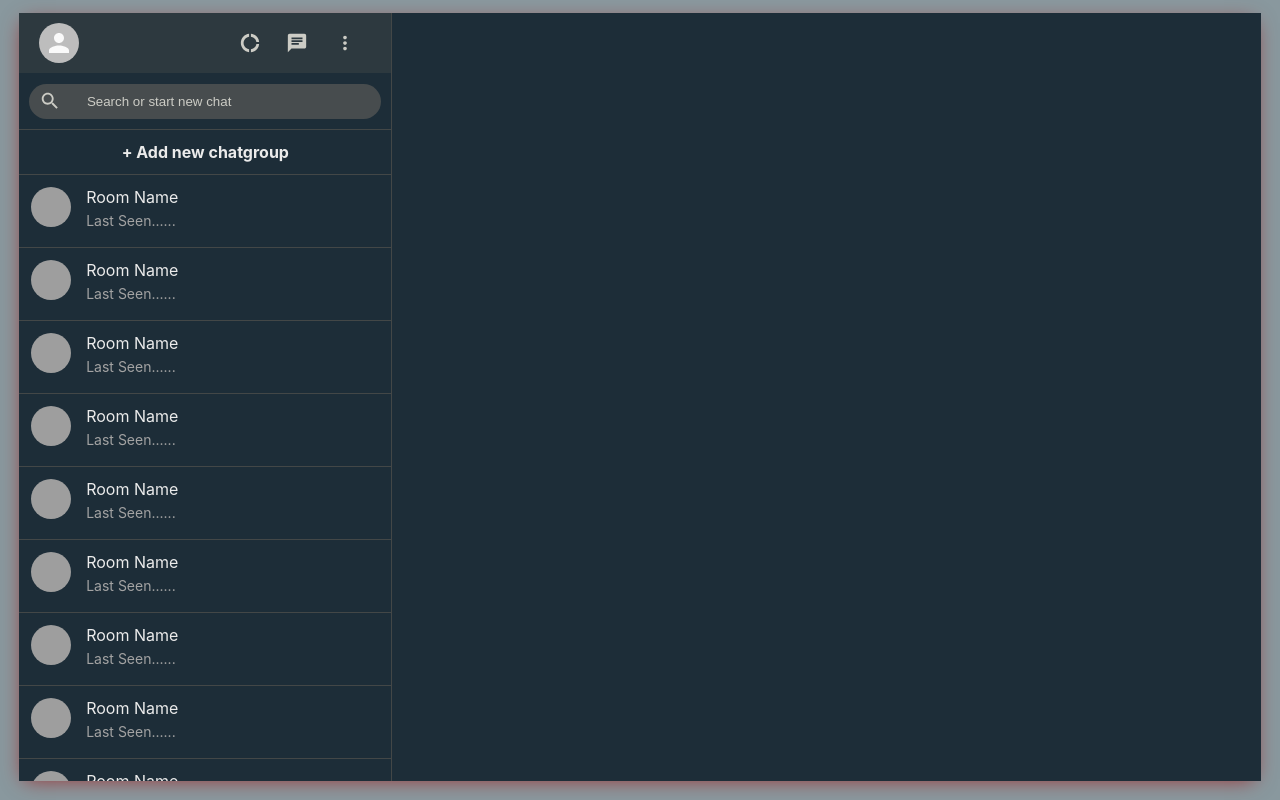
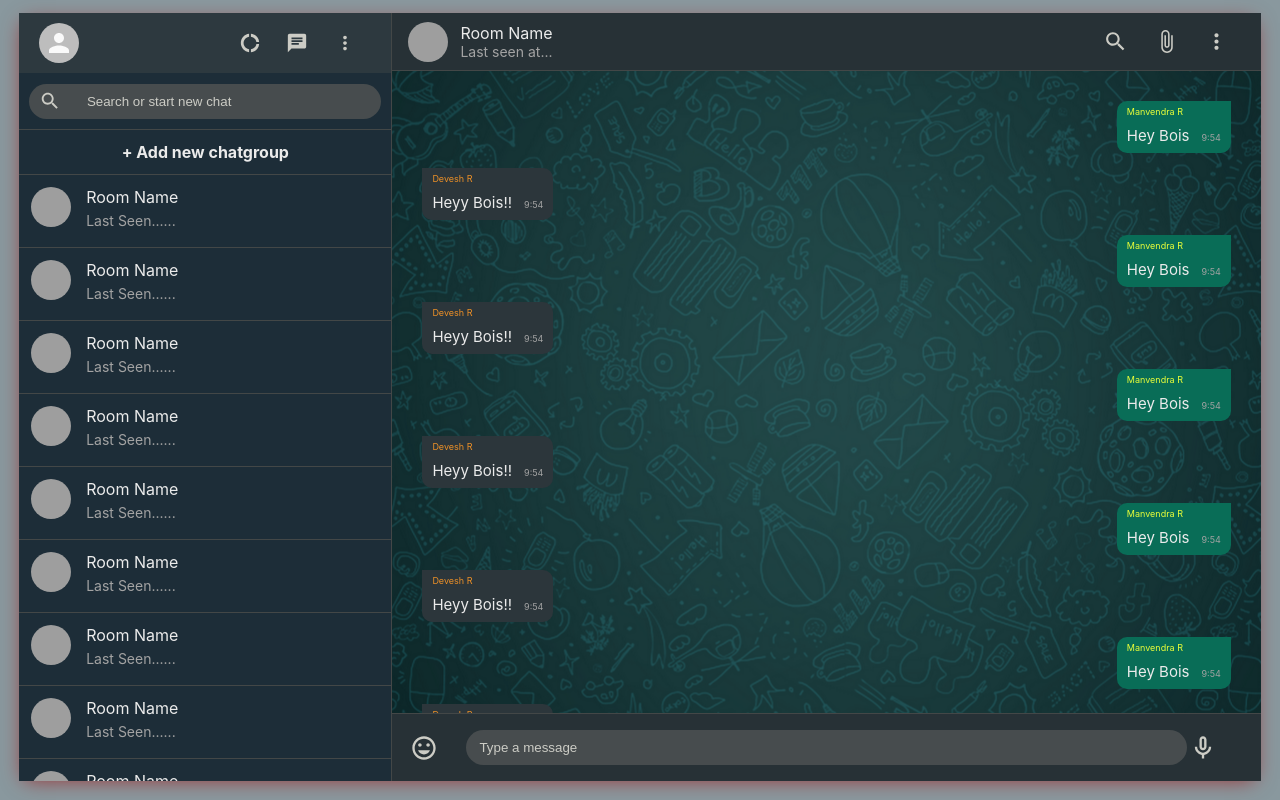
Before and after one commit to manvendra-rajpoot/chatapp1.0, a React (Create React App) app: page / in a window 1280 px wide. Built offline with nearby package versions, Linux system fonts and the light colour scheme; grey boxes are pictures that could not be loaded.

Commit message:
Chat outlook

```diff
--- a/src/App.js
+++ b/src/App.js
@@ -1,16 +1,17 @@
 import React from 'react';
 import './App.css';
 import Sidebar from './Sidebar';
+import Chat from './Chat';
+
 
 function App() {
 
-
   return (
     <div className="app">
-      <div className='app__body' >
+      <div className='app__body'>
         <Sidebar />
+        <Chat />
 
-        {/* chat */}
       </div>
     </div>
   );
--- /dev/null
+++ b/src/Chat.css
@@ -0,0 +1,130 @@
+.chat{
+    flex: 0.7;
+    background-color: #273136;
+    display: flex;
+    flex-direction: column;
+}
+.chat__header{
+    color: rgb(235, 235, 235);
+    display: flex;
+    align-items: center;
+    padding: 6px;
+    border-bottom: 1px solid rgb(67, 71, 71) ;
+}
+.chat__headerAvatar{
+    padding-left: 10px;
+    cursor: pointer;
+}
+.chat__headerAvatar:hover{
+    transition: transform 0.2s ease-in-out;
+    transform: scale(1.05) !important;
+}
+.chat__headerInfo{
+    flex: 1;
+    margin-left: 8px;
+    padding: 4px;
+}
+.chat__headerInfo > h4{
+    font-weight: 400;
+}
+.chat__headerInfo > p{
+    font-size: 14px;
+    color:  rgb(163, 163, 163);
+}
+.chat__headerRight{
+    display: flex;
+    cursor: pointer;
+    justify-content: space-between;
+    align-items: center;
+    min-width: 8vw;
+}
+.chat__headerRight > .MuiSvgIcon-root{
+    margin-right: 2vw;
+    font-size: 25px !important;
+    color: rgb(204, 204, 197) !important;
+}
+.chat__headerRight > .MuiSvgIcon-root:hover{
+    transition: transform 0.2s ease-in-out;
+    transform: scale(1.2) !important;
+}
+.chat__body{
+    flex: 1;
+    background-image: url('./images/bg-img.png');
+    background-repeat: repeat;
+    background-position: center;
+    padding: 30px;
+    overflow-y: scroll;
+    overflow-x: hidden;
+}
+.chat__body::-webkit-scrollbar {
+    width: 6px;
+}
+.chat__body::-webkit-scrollbar-thumb {
+    border-radius: 5px;
+    border: 3px solid rgb(36, 37, 36);
+}
+.chat__msg{
+    position: relative;
+    color: rgb(235, 235, 235);
+    font-size: 15px;
+    padding: 25px 10px 8px 10px;
+    background-color:  #2c363b;
+    width: fit-content;
+    border-radius: 0 10px 10px 10px;
+    margin-bottom: 15px;
+}
+.chat__name{
+    position: absolute;
+    width: fit-content;
+    top: 0px;
+    font-size: xx-small;
+    color: rgb(238, 145, 39);
+    padding: 5px 15px 10px 0px ;
+    width: fit-content;
+}
+.chat__receiver{
+    margin-left: auto;
+    border-radius: 10px 0px 10px 10px;
+    background-color: #096d57;
+}
+.chat__receiver > .chat__name{
+    color: rgb(235, 255, 56);
+}
+.chat__timestamp{
+    font-size: xx-small;
+    margin-left: 12px;
+    color:  rgb(163, 163, 163);
+}
+.chat__footer{
+    display: flex;
+    padding: 16px;
+    justify-content: space-between;
+    align-items: center;
+    border-top: 1px solid rgb(67, 71, 71) ;
+}
+.chat__footer > .MuiSvgIcon-root{
+    margin-right: 2vw;
+    padding: 2px;
+    font-size: 28px !important;
+    color: rgb(204, 204, 197) !important;
+}
+.chat__footer > .MuiSvgIcon-root:hover{
+    transition: transform 0.2s ease-in-out;
+    transform: scale(1.2) !important;
+}
+.chat__footer >form {
+    flex: 1;
+    display: flex;
+}
+.chat__footer >form>input {
+    flex: 1;
+    border-radius: 30px;
+    padding: 10px;
+    background-color:rgb(71, 76, 78);
+    outline-width: 0;
+    color: white;
+    border: none;
+}
+.chat__footer>form>button{
+    display: none;
+}
--- /dev/null
+++ b/src/Chat.js
@@ -0,0 +1,135 @@
+import { Avatar } from '@material-ui/core';
+import React, {useState, useEffect} from 'react';
+import './Chat.css';
+import MoreVertIcon from '@material-ui/icons/MoreVert';
+import {AttachFile, InsertEmoticon, MicNoneOutlined, SearchOutlined} from '@material-ui/icons';
+
+function Chat() {
+    //craete random int
+    const [seed,setSeed] = useState('');
+    const [input,setInput] = useState('');
+
+    useEffect(() => {
+        setSeed(Math.floor(Math.random()*5000));
+    }, []);
+
+    const sendMessage = (e) => {
+        e.preventDefault();
+        console.log('Typed sms -->>>>>>>',input);
+        setInput('');
+    };
+
+    return (
+        <div className='chat'>
+
+            <div className='chat__header'>
+                <div className='chat__headerAvatar'>
+                    <Avatar src={`https://avatars.dicebear.com/4.5/api/human/${seed}.svg`} />
+                </div>
+                <div className='chat__headerInfo'>
+                    <h4>Room Name</h4>
+                    <p>Last seen at...</p>
+                </div>
+                <div className='chat__headerRight'>
+                    <SearchOutlined />
+                    <AttachFile />
+                    <MoreVertIcon />
+                </div>
+            </div>
+
+            <div className='chat__body'>
+                <p className={`chat__msg ${true && 'chat__receiver'}`}>
+                    <span className='chat__name'>Manvendra R</span>
+                    Hey Bois
+                    <span className='chat__timestamp'>9:54</span>
+                </p>
+
+                <p className='chat__msg'>
+                    <span className='chat__name'>Devesh R</span>
+                    Heyy Bois!!
+                    <span className='chat__timestamp'>9:54</span>
+                </p>
+
+                <p className={`chat__msg ${true && 'chat__receiver'}`}>
+                    <span className='chat__name'>Manvendra R</span>
+                    Hey Bois
+                    <span className='chat__timestamp'>9:54</span>
+                </p>
+
+                <p className='chat__msg'>
+                    <span className='chat__name'>Devesh R</span>
+                    Heyy Bois!!
+                    <span className='chat__timestamp'>9:54</span>
+                </p>
+
+                <p className={`chat__msg ${true && 'chat__receiver'}`}>
+                    <span className='chat__name'>Manvendra R</span>
+                    Hey Bois
+                    <span className='chat__timestamp'>9:54</span>
+                </p>
+
+                <p className='chat__msg'>
+                    <span className='chat__name'>Devesh R</span>
+                    Heyy Bois!!
+                    <span className='chat__timestamp'>9:54</span>
+                </p>
+
+                <p className={`chat__msg ${true && 'chat__receiver'}`}>
+                    <span className='chat__name'>Manvendra R</span>
+                    Hey Bois
+                    <span className='chat__timestamp'>9:54</span>
+                </p>
+
+                <p className='chat__msg'>
+                    <span className='chat__name'>Devesh R</span>
+                    Heyy Bois!!
+                    <span className='chat__timestamp'>9:54</span>
+                </p>
+
+                <p className={`chat__msg ${true && 'chat__receiver'}`}>
+                    <span className='chat__name'>Manvendra R</span>
+                    Hey Bois
+                    <span className='chat__timestamp'>9:54</span>
+                </p>
+
+                <p className='chat__msg'>
+                    <span className='chat__name'>Devesh R</span>
+                    Heyy Bois!!
+                    <span className='chat__timestamp'>9:54</span>
+                </p>
+
+                <p className={`chat__msg ${true && 'chat__receiver'}`}>
+                    <span className='chat__name'>Manvendra R</span>
+                    Hey Bois
+                    <span className='chat__timestamp'>9:54</span>
+                </p>
+
+                <p className='chat__msg'>
+                    <span className='chat__name'>Devesh R</span>
+                    Heyy Bois!!
+                    <span className='chat__timestamp'>9:54</span>
+                </p>
+
+            </div>
+
+            <div className='chat__footer'>
+                <InsertEmoticon />
+                <form>
+                    <input value={input}
+                        onChange={e =>
+                            setInput(e.target.value)}
+                        placeholder=' Type a message'
+                        type='text'
+                    />
+                    <button type='submit' onClick={sendMessage}>
+                        Send
+                    </button>
+                </form>
+                <MicNoneOutlined />
+
+            </div>
+        </div>
+    )
+}
+
+export default Chat;
--- a/src/Sidebar.css
+++ b/src/Sidebar.css
@@ -71,7 +71,6 @@
 ::placeholder{
     color: rgb(204, 204, 197);
 }
-
 .sidebar__chats{
     flex: 1;
     overflow-y: scroll;
```
Also changed, not shown: src/images/bg-img.png (added).
